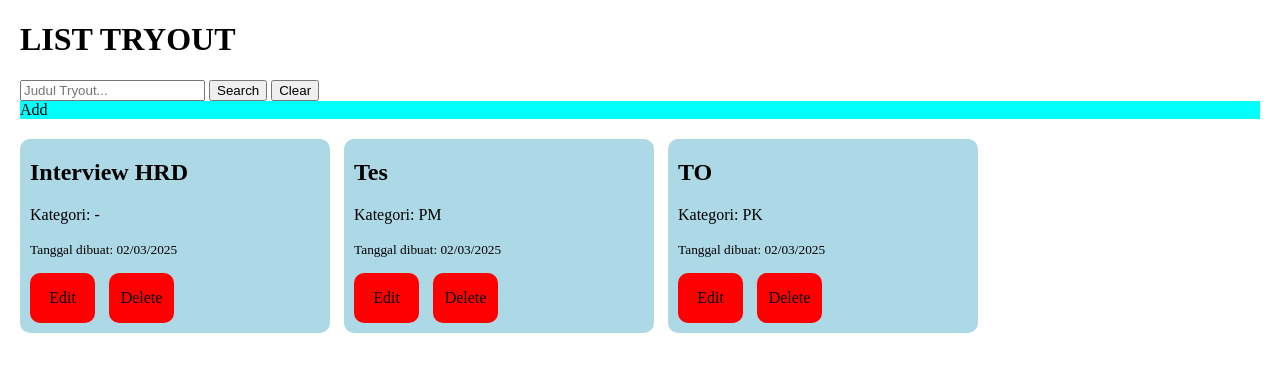
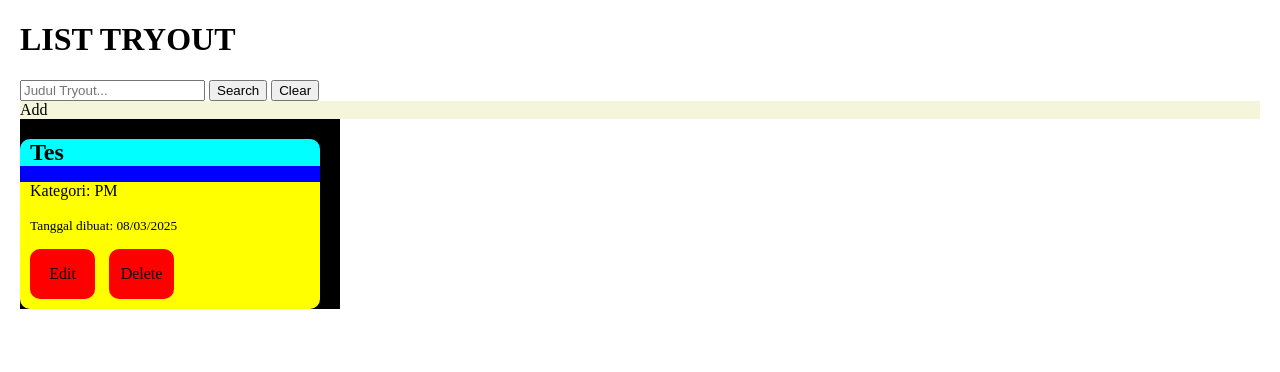
Before and after one commit to NaviCo-de/RistekWebdev-Assignment, a Django app: page /tryout/ in a window 1280 px wide. Shown: the top 372 px of the page. Run offline with Django 5.2, Linux system fonts and the light colour scheme.

Commit message:
Level 2 lagi error di delete dan edit sisa aman, besok otw level 3 semoga bisa

```diff
--- a/Tugas Ristek/TugasRistek/app_utama/static/app_utama/list.css
+++ b/Tugas Ristek/TugasRistek/app_utama/static/app_utama/list.css
@@ -4,7 +4,7 @@
 
 body {
     margin: 0;
-    padding: 0 20px 0 20px;
+    padding: 0 20px 20px 20px;
 }
 a {
     color: black;
@@ -19,12 +19,12 @@ a {
     width: 65px;
 }
 
+
+
 .tryout-container {
-    background-color: lightblue;
+    background-color: blue;
     border-radius: 10px 10px;
-    display: inline-block;
-    margin: 20px 10px 0 0;
-    padding-left: 10px;
+    box-shadow: 10px black;
     width: 300px;
 }
 
@@ -34,8 +34,38 @@ a {
 
 #add {
     display: block;
-    background-color: cyan;
+    background-color: beige;
 }
+
+#div-deskripsi-tryout {
+    background-color: yellow;
+    border-radius: 0 0 10px 10px;
+    padding: 0 0 0 10px;
+}
+
+#div-judul-tryout {
+    background-color: aqua;
+    border-radius: 10px 10px 0 0;
+}
+
 #edit {
     margin-right: 10px;
 }
+
+#h2-judul-tryout {
+    margin: 0 0 0 10px;
+}
+
+#main-container {
+    display: inline-flex;
+    height: auto;
+    margin: 20px 20px 0 0;
+}
+
+#page-container {
+    background-color: black;
+    display: inline-flex;
+    flex-wrap: wrap;
+    justify-content: space-between;
+    max-width: 100%;
+}
--- a/Tugas Ristek/TugasRistek/app_utama/templates/list.html
+++ b/Tugas Ristek/TugasRistek/app_utama/templates/list.html
@@ -22,11 +22,16 @@
 
     <a href="{% url 'add_data' %}" id="add">Add</a>
 
+    <div id="page-container">
+        {% for item in data%}
+            <a href="{% url 'detail_data' item.judul_tryout item.id %}">
+                <div id="main-container">
+                    <div class="tryout-container">
+                        <div id="div-judul-tryout">
+                            <h2 id="h2-judul-tryout">{{ item.judul_tryout }}</h2>
+                        </div>
 
-    {% for item in data%}
-        <a href="">
-            <div class="tryout-container">
-                <h2>{{ item.judul_tryout }}</h2>
+                        <div id="div-deskripsi-tryout">
                             <p>Kategori: {{ item.kategori }}</p>
                             <small>Tanggal dibuat: {{ item.tanggal_dibuat }}</small>
                             <br>
@@ -43,9 +48,13 @@
                                 </div>
                             </a>
                         </div>
+                    </div>
+                </div>
+
             </a>
+        {% endfor %}
+    </div>
 
-    {% endfor %}
 
 </body>
 </html>
--- a/Tugas Ristek/TugasRistek/app_utama/urls.py
+++ b/Tugas Ristek/TugasRistek/app_utama/urls.py
@@ -5,7 +5,13 @@ from .views import *
 urlpatterns = [
     path('', home, name='home'),
     path('tryout/', list_data, name='tryout'),
+
+    path('<str:judul_tryout>/<int:id>/add_question/', add_question, name='add_question'),
+    path('<str:judul_tryout>/<int:id>/<int:nomor_pertanyaan>/edit_question/', edit_question, name='edit_question'),
+    path('<str:judul_tryout>/<int:id>/<int:nomor_pertanyaan>/delete_question/', delete_question, name='delete_question'),
+
     path('add/', add_data, name='add_data'),
+    path('<str:judul_tryout>/<int:id>/', detail_data, name='detail_data'),
     path('edit/<int:id>/', edit_data, name='edit_data'),
-    path('delete/<int:id>/', delete_data, name='delete_data')
+    path('delete/<int:id>/', delete_data, name='delete_data'),
 ]
--- a/Tugas Ristek/TugasRistek/app_utama/views.py
+++ b/Tugas Ristek/TugasRistek/app_utama/views.py
@@ -34,7 +34,8 @@ def add_data(request):
             'id': new_id,
             "judul_tryout": judul_tryout,
             "kategori": kategori,
-            "tanggal_dibuat": tanggal_dibuat
+            "tanggal_dibuat": tanggal_dibuat,
+            "list_pertanyaan": []
         }
 
         data.append(upload_data)
@@ -43,6 +44,13 @@ def add_data(request):
 
         return redirect('tryout')
     return render(request, 'add_data.html')
+
+def detail_data(request, id, judul_tryout):
+    data = read_json()
+
+    item = next((item for item in data if item['id']==id), None)
+
+    return render(request, 'detail_data.html', {'item':item})
 
 def edit_data(request, id):
     data = read_json()
@@ -70,3 +78,67 @@ def delete_data(request, id):
     write_json(data)
 
     return redirect('tryout')
+
+def add_question(request, id, judul_tryout):
+    if request.method == 'POST':
+        get_question = request.POST.get('pertanyaan')
+        get_jawaban_salah = request.POST.get('jawaban_salah')
+        get_jawaban_benar = request.POST.get('jawaban_benar')
+
+        data = read_json()
+        for item in data:
+            if item["id"] == id:
+                tryout = item
+                break
+        nomor = len(tryout["list_pertanyaan"]) + 1
+
+        data_pertanyaan = {
+            "nomor_pertanyaan" : nomor,
+            "pertanyaan": get_question,
+            "jawaban_salah": get_jawaban_salah,
+            "jawaban_benar": get_jawaban_benar
+        }
+
+        tryout["list_pertanyaan"].append(data_pertanyaan)
+
+        write_json(data)
+        return redirect('detail_data', judul_tryout=judul_tryout, id = id)
+
+    return render(request, 'add_question.html')
+
+def edit_question(request, id, judul_tryout, nomor_pertanyaan):
+    data = read_json()
+
+    if request.method == 'POST':
+        for item in data:
+            if item["id"] == id:
+                tryout = item
+                break
+        for pertanyaan in tryout["list_pertanyaan"]:
+            if pertanyaan["nomor_pertanyaan"] == nomor_pertanyaan:
+                entry = pertanyaan
+
+        entry["pertanyaan"] = request.POST.get('pertanyaan_baru')
+        entry["jawaban_benar"] = request.POST.get('jawaban_benar_baru')
+        entry["jawaban_salah"] = request.POST.get('jawaban_salah_baru')
+
+        write_json(data)
+
+        return redirect('detail_data', judul_tryout=judul_tryout, id = id)
+    return render(request, 'edit_question.html')
+
+def delete_question(request, id, judul_tryout, nomor_pertanyaan):
+    data = read_json()
+
+    for item in data:
+        if item["id"] == id:
+            tryout = item
+            break
+    data = [pertanyaan for pertanyaan in tryout["list_pertanyaan"] if pertanyaan["nomor_pertanyaan"] != nomor_pertanyaan]
+
+    for nomor, questions in enumerate(tryout["list_pertanyaan"], start=1):
+        questions['nomor_pertanyaan'] = nomor
+
+    write_json(data)
+
+    return redirect('detail_data', judul_tryout=judul_tryout, id = id)
--- a/Tugas Ristek/TugasRistek/data.json
+++ b/Tugas Ristek/TugasRistek/data.json
@@ -1,20 +1,16 @@
 [
     {
         "id": 1,
-        "judul_tryout": "Interview HRD",
-        "kategori": "-",
-        "tanggal_dibuat": "02/03/2025"
-    },
-    {
-        "id": 2,
         "judul_tryout": "Tes",
         "kategori": "PM",
-        "tanggal_dibuat": "02/03/2025"
-    },
-    {
-        "id": 3,
-        "judul_tryout": "TO",
-        "kategori": "PK",
-        "tanggal_dibuat": "02/03/2025"
+        "tanggal_dibuat": "08/03/2025",
+        "list_pertanyaan": [
+            {
+                "nomor_pertanyaan": 1,
+                "pertanyaan": "mantap",
+                "jawaban_salah": "Anjay",
+                "jawaban_benar": "GG"
+            }
+        ]
     }
 ]
```
Also changed, not shown: Tugas Ristek/TugasRistek/app_utama/templates/add_question.html (added, +25 -0 lines), Tugas Ristek/TugasRistek/app_utama/templates/detail_data.html (added, +20 -0 lines). Lines whose indentation alone changed are shown as unchanged.
